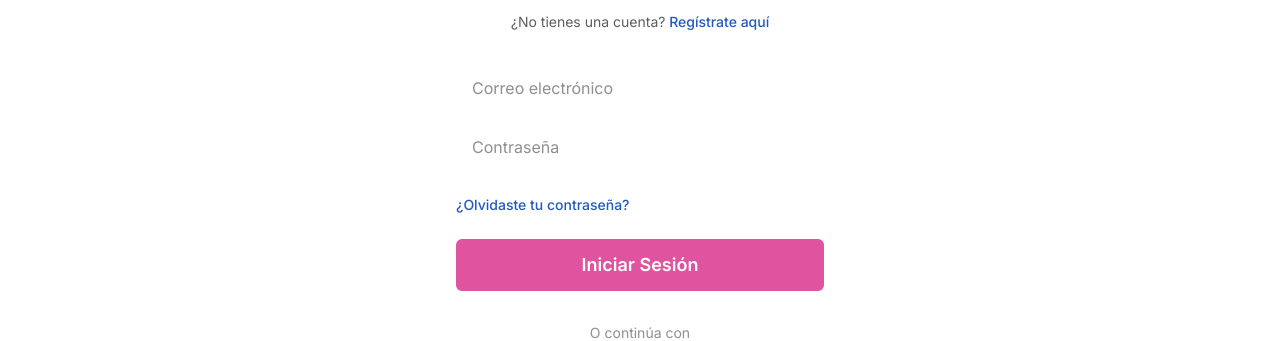
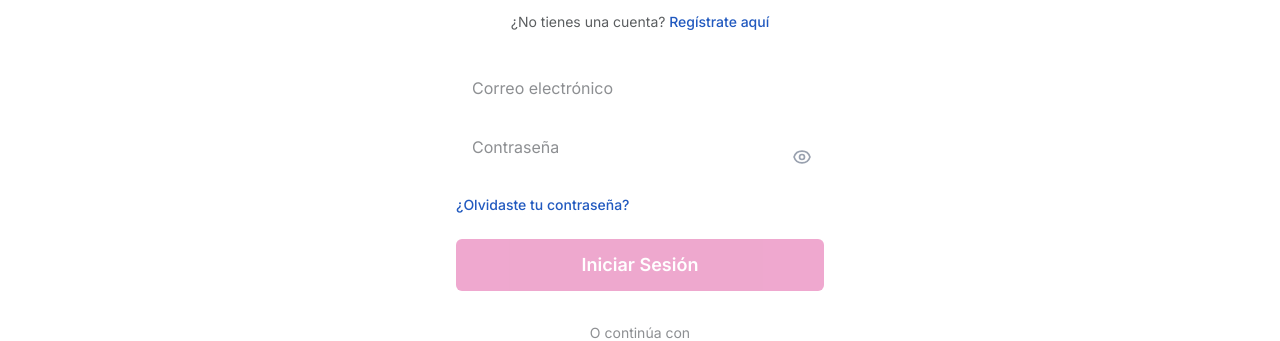
Before and after one commit to Flowkan/flowkan, a React (Vite) app in the folder client/: page /login in a window 1280 px wide. Shown: the part 293-634 px from the top of the page. Built offline with nearby package versions, Linux system fonts and the light colour scheme; no server answers.

Commit message:
feat: create Button, Form, FormFields, Spinner, ShowOrHidePass components ui; feat: integrated in Page of Login and add toast for error credentials; feat: create i18nHelper for avoid conflicts with toast

```diff
--- /dev/null
+++ b/client/src/components/ui/Button.tsx
@@ -0,0 +1,28 @@
+import clsx from "clsx";
+
+interface ButtonProps extends React.ButtonHTMLAttributes<HTMLButtonElement> {
+	variant?: "primary" | "secondary";
+}
+
+export const Button: React.FC<ButtonProps> = ({
+	children,
+	className,
+	variant,
+	disabled,
+	onClick,
+	...props
+}) => {
+	return (
+		<button
+			className={clsx(`btn-${variant}`, className, {
+				"cursor-not-allowed opacity-50": disabled,
+				"cursor-pointer": !disabled,
+			})}
+			disabled={disabled}
+			onClick={onClick}
+			{...props}
+		>
+			{children}
+		</button>
+	);
+};
--- /dev/null
+++ b/client/src/components/ui/Form.tsx
@@ -0,0 +1,25 @@
+import { type FormEvent, type ReactNode } from "react";
+
+interface FormProps extends React.FormHTMLAttributes<HTMLFormElement> {
+  onSubmit: (event: FormEvent<HTMLFormElement>) => void;
+  className?: string;
+  children: ReactNode;
+  method?: "GET" | "POST";
+  initialValue?: { [key: string]: string | boolean };
+}
+
+export const Form = ({
+  onSubmit,
+  className,
+  children,
+  method,
+  initialValue = {},
+  ...rest
+}: FormProps) => {
+
+  return (
+    <form method={method} onSubmit={onSubmit} className={className} {...rest}>
+      {children}
+    </form>
+  );
+};
--- /dev/null
+++ b/client/src/components/ui/FormFields.tsx
@@ -0,0 +1,91 @@
+import React, { useState } from "react";
+import { EyeShow, EyeHide } from "./ShowOrHidePass";
+import clsx from "clsx";
+import { Button } from "./Button";
+import { useTranslation } from "react-i18next";
+
+interface InputProps extends React.InputHTMLAttributes<HTMLInputElement> {
+	id: string;
+	name: string;
+	type: string;
+	label?: string;
+	required?: boolean;
+	labelClassName?: string;
+}
+
+export const FormFields = ({
+	id,
+	name,
+	type,
+	label,
+	required,
+	labelClassName,
+	value,
+	onChange,
+	...props
+}: InputProps) => {
+	const [showPassword, setShowPassword] = useState(false);
+	const isPassword = type === "password";
+	const inputType = isPassword ? (showPassword ? "text" : "password") : type;
+	const { t } = useTranslation();
+
+	return (
+		<div>
+			{label && (
+				<label
+					htmlFor={id}
+					className={clsx("text-sm font-medium text-teal-500", labelClassName)}
+				>
+					{label}
+					{required && <span className="text-red-600"> *</span>}
+				</label>
+			)}
+			<div className="relative mt-1">
+				<input
+					id={id}
+					name={name}
+					type={inputType}
+					value={value}
+					onChange={onChange}
+					required={required}
+					className={clsx(
+						"w-full rounded-xl border px-4 py-2 text-sm focus:ring-2 focus:ring-green-600 focus:outline-none",
+						isPassword && "pr-10",
+					)}
+					{...props}
+				/>
+				{isPassword && (
+					<Button
+						type="button"
+						className="absolute top-1/2 right-3 -translate-y-1/2 text-gray-400 transition-colors hover:text-green-600"
+						onClick={() => setShowPassword(!showPassword)}
+						aria-label={
+							showPassword
+								? t(
+										"arialabel.component.FormFields.hidePass",
+										"Ocultar contraseña",
+									)
+								: t(
+										"arialabel.component.FormFields.showPass",
+										"Mostrar contraseña",
+									)
+						}
+						title={
+							showPassword
+								? t(
+										"arialabel.component.FormFields.hidePass",
+										"Ocultar contraseña",
+									)
+								: t(
+										"arialabel.component.FormFields.showPass",
+										"Mostrar contraseña",
+									)
+						}
+					>
+						{showPassword ? <EyeHide /> : <EyeShow />}
+					</Button>
+				)}
+			</div>
+		</div>
+	);
+};
--- /dev/null
+++ b/client/src/components/ui/ShowOrHidePass.tsx
@@ -0,0 +1,41 @@
+import React from "react";
+
+export const EyeShow = (props: React.SVGProps<SVGSVGElement>) => (
+  <svg
+    className="h-5 w-5"
+    fill="none"
+    stroke="currentColor"
+    viewBox="0 0 24 24"
+    {...props}
+  >
+    <path
+      strokeLinecap="round"
+      strokeLinejoin="round"
+      strokeWidth={2}
+      d="M15 12a3 3 0 11-6 0 3 3 0 016 0z"
+    />
+    <path
+      strokeLinecap="round"
+      strokeLinejoin="round"
+      strokeWidth={2}
+      d="M2.458 12C3.732 7.943 7.523 5 12 5c4.478 0 8.268 2.943 9.542 7-1.274 4.057-5.064 7-9.542 7-4.477 0-8.268-2.943-9.542-7z"
+    />
+  </svg>
+);
+
+export const EyeHide = (props: React.SVGProps<SVGSVGElement>) => (
+  <svg
+    className="h-5 w-5 text-red-700"
+    fill="none"
+    stroke="currentColor"
+    viewBox="0 0 24 24"
+    {...props}
+  >
+    <path
+      strokeLinecap="round"
+      strokeLinejoin="round"
+      strokeWidth={2}
+      d="M13.875 18.825A10.05 10.05 0 0112 19c-4.478 0-8.268-2.943-9.543-7a9.97 9.97 0 011.563-3.029m5.858.908a3 3 0 114.243 4.243M9.878 9.878l4.242 4.242M9.878 9.878L3 3m6.878 6.878L21 21"
+    />
+  </svg>
+);
--- /dev/null
+++ b/client/src/components/ui/Spinner.tsx
@@ -0,0 +1,35 @@
+
+interface SpinnerProps {
+	text?: string;
+	className?: string;
+}
+
+export const SpinnerLoadingText = ({
+	text = "",
+	className = "",
+}: SpinnerProps) => {
+	return (
+		<span className={`flex items-center justify-center ${className}`}>
+			<svg
+				className={"mr-2 -ml-1 h-4 w-4 animate-spin"}
+				fill="none"
+				viewBox="0 0 24 24"
+			>
+				<circle
+					className="opacity-25"
+					cx="12"
+					cy="12"
+					r="10"
+					stroke="currentColor"
+					strokeWidth="4"
+				></circle>
+				<path
+					className="opacity-75"
+					fill="currentColor"
+					d="M4 12a8 8 0 018-8V0C5.373 0 0 5.373 0 12h4zm2 5.291A7.962 7.962 0 014 12H0c0 3.042 1.135 5.824 3 7.938l3-2.647z"
+				></path>
+			</svg>
+			{text}
+		</span>
+	);
+};
--- a/client/src/lib/i18nextHandlers.ts
+++ b/client/src/lib/i18nextHandlers.ts
@@ -5,6 +5,10 @@ import en from "../locales/en.json";
 import es from "../locales/es.json";
 
 const resources = {
+	func: {
+	list: ["i18next.t", "i18n.t", "t", "__"],
+	extensions: [".ts", ".tsx"],
+	},
 	en: { translation: en },
 	es: { translation: es },
 };
--- a/client/src/pages/login/login.tsx
+++ b/client/src/pages/login/login.tsx
@@ -8,6 +8,11 @@ import { useTranslation } from "react-i18next";
 import { useLoginAction, useUiResetError } from "../../store/hooks";
 import { useAppSelector } from "../../store";
 import { getUi } from "../../store/selectors";
+import { SpinnerLoadingText } from "../../components/ui/Spinner";
+import { Form } from "../../components/ui/Form";
+import { FormFields } from "../../components/ui/FormFields";
+import { Button } from "../../components/ui/Button";
+import { __ } from "../../utils/i18nextHelper"
 
 export const LoginPage = () => {
 	const { t } = useTranslation();
@@ -21,6 +26,7 @@ export const LoginPage = () => {
 
 	const { email, password } = formData;
 	const disabled = !email || !password || isFetching;
+	const [isLoading, setIsLoading] = useState(false);
 
 	const validateEmail = (email: string): boolean => {
 		const re = /^[^\s@]+@[^\s@]+\.[^\s@]+$/;
@@ -37,7 +43,8 @@ export const LoginPage = () => {
 
 	const handleSubmit = async (e: FormEvent<HTMLFormElement>) => {
 		e.preventDefault();
-
+		setIsLoading(true);
+		try {
 			// Validar el email primero
 			if (!validateEmail(formData.email)) {
 				toast.custom((t) => (
@@ -54,7 +61,7 @@ export const LoginPage = () => {
 			if (formData.password.trim() === "") {
 				toast.custom((t) => (
 					<CustomToast
-					message="La contraseña no puede estar vacía."
+						message={__("login.toast.message.errorEmptyPassword", "La contraseña no puede estar vacía.")}
 						t={t}
 						type="error"
 					/>
@@ -67,11 +74,24 @@ export const LoginPage = () => {
 			// Si ambas validaciones pasan, mostrar el mensaje de éxito
 			toast.custom((t) => (
 				<CustomToast
-				message="Formulario enviado con éxito!"
+					message={__("login.toast.message.success", "Formulario enviado con éxito!")}
 					t={t}
 					type="success"
 				/>
 			));
+		} catch (error) {
+			//
+			setFormData((prevData) => ({
+				...prevData,
+				email: "",
+				password: "",
+			}));
+			toast.custom((t) => (
+				<CustomToast message={__("login.toast.message.error", "Credenciales incorrectas")} t={t} type="error" />
+			));
+		} finally {
+			setIsLoading(false);
+		}
 	};
 
 	return (
@@ -104,17 +124,22 @@ export const LoginPage = () => {
 							</NavLink>
 						</p>
 					</div>
-					<form
+					<Form
 						className="mt-8 space-y-6"
 						onSubmit={handleSubmit}
 						method="POST"
+						initialValue={{
+							email: formData.email,
+							password: formData.password,
+						}}
 					>
 						<div className="-space-y-px rounded-md shadow-sm">
-							<div>
-								<label htmlFor="email-address" className="sr-only">
-									{t("login.loginForm.email.emailLabel", "Dirección de Email")}
-								</label>
-								<input
+							<FormFields
+								label={t(
+									"login.loginForm.email.emailLabel",
+									"Dirección de Email",
+								)}
+								labelClassName="sr-only"
 								id="email-address"
 								name="email"
 								type="email"
@@ -128,12 +153,13 @@ export const LoginPage = () => {
 								onChange={handleChange}
 								value={formData.email}
 							/>
-							</div>
-							<div>
-								<label htmlFor="password" className="sr-only">
-									{t("login.loginForm.password.passwordLabel", "Contraseña")}
-								</label>
-								<input
+
+							<FormFields
+								label={t(
+									"login.loginForm.password.passwordLabel",
+									"Contraseña",
+								)}
+								labelClassName="sr-only"
 								id="password"
 								name="password"
 								type="password"
@@ -147,7 +173,6 @@ export const LoginPage = () => {
 								onChange={handleChange}
 								value={formData.password}
 							/>
-							</div>
 						</div>
 						<div className="flex items-center justify-between">
 							<div className="text-sm">
@@ -163,15 +188,27 @@ export const LoginPage = () => {
 							</div>
 						</div>
 						<div>
-							<button
+							<Button
 								type="submit"
 								disabled={disabled}
 								className="group text-text-on-accent bg-primary hover:bg-primary-dark focus:ring-primary focus:ring-offset-background-card relative flex w-full transform justify-center rounded-md border border-transparent px-4 py-3 text-lg font-semibold transition-all duration-300 hover:scale-[1.005] focus:ring-2 focus:ring-offset-2 focus:outline-none"
 							>
-								{t("login.loginForm.loginButton", "Iniciar Sesión")}
-							</button>
+								{isLoading ? (
+									<SpinnerLoadingText
+										text={t(
+											"login.loginForm.loginButton.spinner.loading",
+											"Cargando...",
+										)}
+									/>
+								) : (
+									t(
+										"login.loginForm.loginButton.spinner.default",
+										"Iniciar Sesión",
+									)
+								)}
+							</Button>
 						</div>
-					</form>
+					</Form>
 					<div className="relative">
 						<div className="absolute inset-0 flex items-center">
 							<div className="border-border-light w-full border-t"></div>
@@ -185,21 +222,19 @@ export const LoginPage = () => {
 					<div>
 						<div className="mt-6 grid grid-cols-2 gap-3">
 							<div>
-								<button
-									type="button"
+								<Button
 									className="border-border-light bg-background-card text-text-body hover:bg-background-light-grey inline-flex w-full justify-center rounded-md border px-4 py-2 text-sm font-medium shadow-sm transition-colors duration-200"
 								>
 									<img
-										src="https://upload.wikimedia.org/wikipedia/commons/5/53/Google_%22G%22_Logo.svg"
+										src="https://img.icons8.com/?size=100&id=17949&format=png&color=000000"
 										alt="Google Logo"
 										className="mr-2 h-5 w-5"
 									/>
 									Google
-								</button>
+								</Button>
 							</div>
 							<div>
-								<button
-									type="button"
+								<Button
 									className="border-border-light bg-background-card text-text-body hover:bg-background-light-grey inline-flex w-full justify-center rounded-md border px-4 py-2 text-sm font-medium shadow-sm transition-colors duration-200"
 								>
 									<img
@@ -208,7 +243,7 @@ export const LoginPage = () => {
 										className="mr-2 h-5 w-5"
 									/>
 									GitHub
-								</button>
+								</Button>
 							</div>
 						</div>
 					</div>
--- /dev/null
+++ b/client/src/utils/i18nextHelper.ts
@@ -0,0 +1,10 @@
+import i18n from "../lib/i18nextHandlers";
+import type { TOptions } from "i18next";
+
+// Helper para que no tenga conflicto con los toast
+export const __ = (key: string, value?: string | TOptions) => {
+  if (typeof value === "string") {
+    return i18n.t(key, {defaultValue: value})
+  }
+  return i18n.t(key, value)
+}
```
Also changed, not shown: client/src/components/hooks/useLangToggle.tsx (+5 -4 lines), client/src/pages/register/register.tsx (+10 -9 lines). Lines whose indentation alone changed are shown as unchanged.
